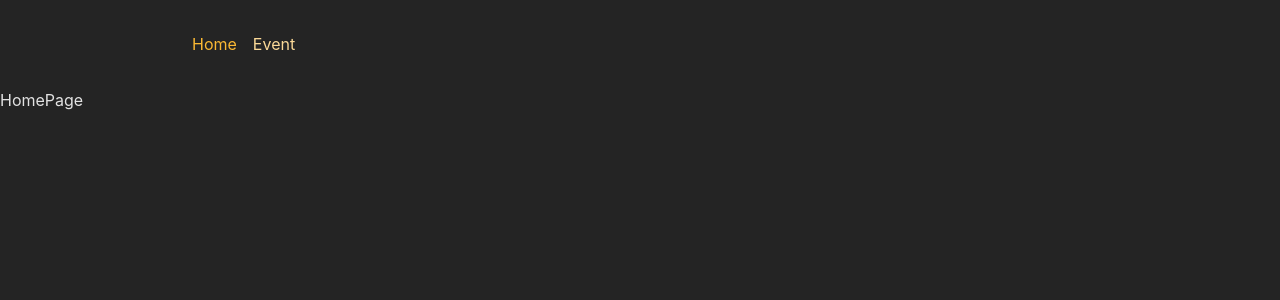
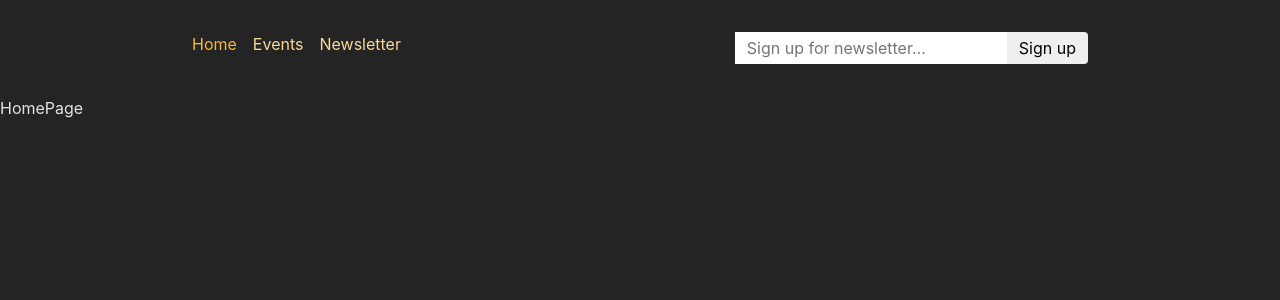
Before and after one commit to sidiqPratomo/react-udemy-project15-advanceRouting, a React (Create React App) app in the folder frontend/: page / in a window 1280 px wide. Shown: the top 300 px of the page. Built offline with nearby package versions, Linux system fonts and the light colour scheme.

Commit message:
add newsletter

```diff
--- a/frontend/src/App.js
+++ b/frontend/src/App.js
@@ -30,6 +30,7 @@
 import EventsRootLayout from "./pages/EventsRoot";
 import ErrorPage from "./pages/Error";
 import { action as manipulateEventAction } from "./components/EventForm";
+import NewsletterPage, { action as newsletterAction } from "./pages/Newsletter";
 
 const router = createBrowserRouter([
   {
@@ -63,6 +64,11 @@
           { path: "new", element: <NewEventPage />, action: manipulateEventAction },
         ],
       },
+      {
+        path: "newsletter",
+        element: <NewsletterPage />,
+        action: newsletterAction,
+      },
     ],
   },
 ]);
--- a/frontend/src/components/MainNavigation.js
+++ b/frontend/src/components/MainNavigation.js
@@ -1,5 +1,6 @@
 import { NavLink } from "react-router-dom";
 import classes from "./MainNavigation.module.css";
+import NewsletterSignup from "./NewsletterSignup";
 
 function MainNavigation() {
   return (
@@ -13,11 +14,17 @@
           </li>
           <li>
             <NavLink to="/events" className={({ isActive }) => (isActive ? classes.active : undefined)}>
-              Event
+              Events
+            </NavLink>
+          </li>
+          <li>
+            <NavLink to="/newsletter" className={({ isActive }) => (isActive ? classes.active : undefined)}>
+              Newsletter
             </NavLink>
           </li>
         </ul>
       </nav>
+      <NewsletterSignup />
     </header>
   );
 }
--- /dev/null
+++ b/frontend/src/components/NewsletterSignup.js
@@ -0,0 +1,12 @@
+import classes from "./NewsletterSignup.module.css";
+
+function NewsletterSignup() {
+  return (
+    <form method="post" className={classes.newsletter}>
+      <input type="email" placeholder="Sign up for newsletter..." aria-label="Sign up for newsletter" />
+      <button>Sign up</button>
+    </form>
+  );
+}
+
+export default NewsletterSignup;
--- /dev/null
+++ b/frontend/src/components/NewsletterSignup.module.css
@@ -0,0 +1,18 @@
+.newsletter input,
+.newsletter button {
+  font: inherit;
+  padding: 0.25rem 0.75rem;
+  border-radius: 0;
+  border: none;
+}
+
+.newsletter button {
+  border-top-right-radius: 4px;
+  border-bottom-right-radius: 4px;
+  cursor: pointer;
+}
+
+.newsletter button:hover {
+  background-color: var(--color-primary-300);
+  color: var(--color-gray-800);
+}
--- /dev/null
+++ b/frontend/src/pages/Newsletter.js
@@ -0,0 +1,21 @@
+import NewsletterSignup from "../components/NewsletterSignup";
+import PageContent from "../components/PageContent";
+
+function NewsletterPage() {
+  return (
+    <PageContent title="Join our awesome newsletter!">
+      <NewsletterSignup />
+    </PageContent>
+  );
+}
+
+export default NewsletterPage;
+
+export async function action({ request }) {
+  const data = await request.formData();
+  const email = data.get("email");
+
+  // send to backend newsletter server ...
+  console.log(email);
+  return { message: "Signup successful!" };
+}
```
Also changed, not shown: 1 other file (tests, documents, lock files or other folders).
